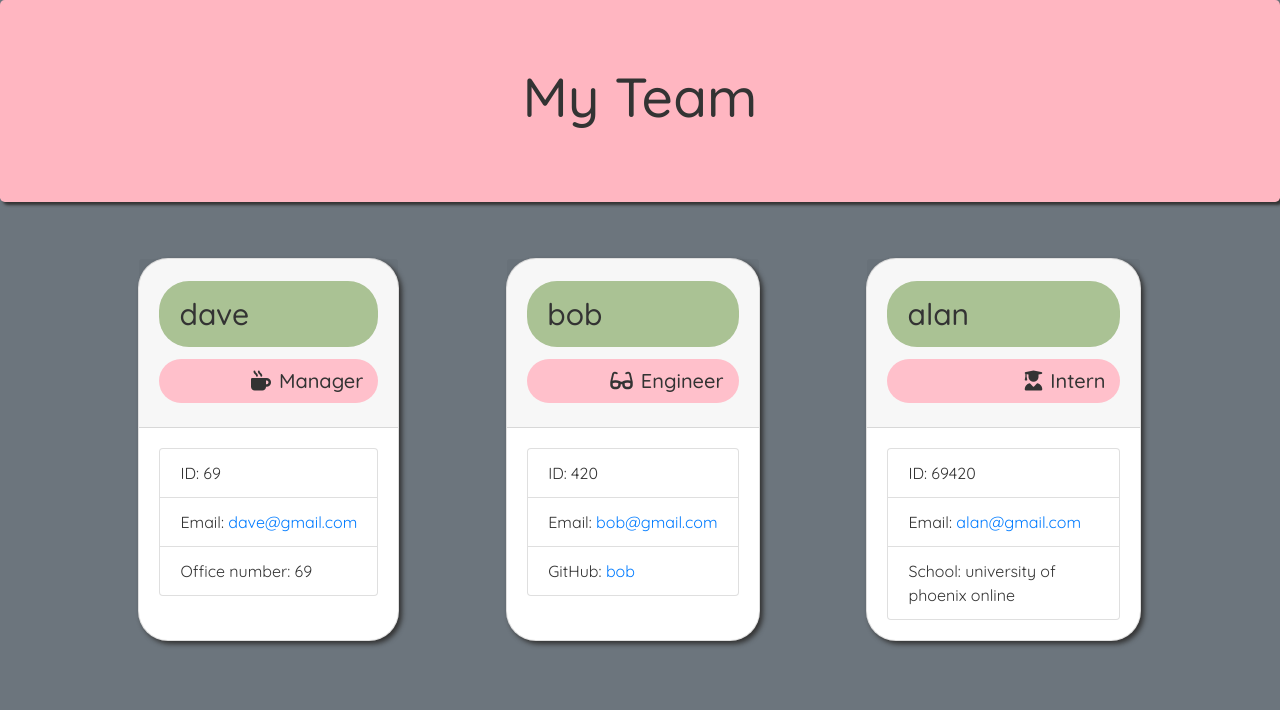
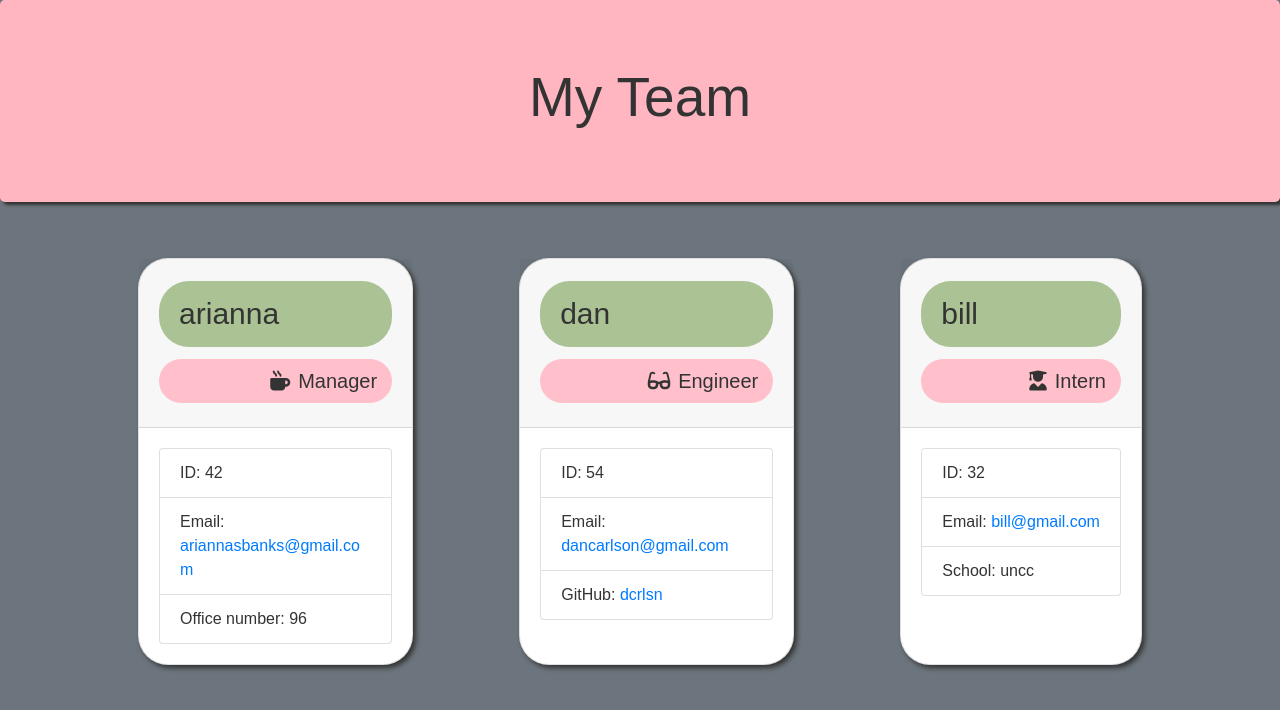
Before and after one commit to gluupo/team-profile-generator, a website: page index.html in a window 1280 px wide. Drawn offline with nearby package versions, Linux system fonts and the light colour scheme.

Commit message:
sample index.html

```diff
--- a/index.html
+++ b/index.html
@@ -1,20 +1,16 @@
+
     <!DOCTYPE html>
   <html lang="en">
-
   <head>
     <meta charset="UTF-8" />
     <meta name="viewport" content="width=device-width, initial-scale=1.0" />
     <meta http-equiv="X-UA-Compatible" content="ie=edge" />
     <title>My Team</title>
-    <link rel="preconnect" href="https://fonts.googleapis.com">
-    <link rel="preconnect" href="https://fonts.gstatic.com" crossorigin>
-    <link href="https://fonts.googleapis.com/css2?family=Quicksand:wght@400;500&display=swap" rel="stylesheet">
     <link rel="stylesheet" href="https://stackpath.bootstrapcdn.com/bootstrap/4.3.1/css/bootstrap.min.css"
         integrity="sha384-ggOyR0iXCbMQv3Xipma34MD+dH/1fQ784/j6cY/iJTQUOhcWr7x9JvoRxT2MZw1T" crossorigin="anonymous">
-    <link rel="stylesheet" href="./src/style.css">
+    <link rel="stylesheet" href="../src/style.css">
     <script src="https://kit.fontawesome.com/c502137733.js"></script>
   </head>
-
   <body class="bg-secondary">
     <div class="container-fluid">
         <div class="row">
@@ -25,47 +21,46 @@
     </div>
     <div class="container">
         <div class="row">
-            <div class="row team-area col-12 d-flex justify-content-center">
+            <div class="team-area col-12 d-flex justify-content-center">
 
         <div class="card employee-card">
         <div class="card-header">
-                        <h2 class="card-title">dave</h2>
+            <h2 class="card-title">arianna</h2>
             <h3 class="card-title"><i class="fas fa-mug-hot mr-2"></i>Manager</h3>
         </div>
         <div class="card-body">
             <ul class="list-group">
-                            <li class="list-group-item">ID: 69</li>
-                            <li class="list-group-item">Email: <a href="mailto:dave@gmail.com">dave@gmail.com</a></li>
-                            <li class="list-group-item">Office number: 69</li>
+                <li class="list-group-item">ID: 42</li>
+                <li class="list-group-item">Email: <a href="mailto:ariannasbanks@gmail.com">ariannasbanks@gmail.com</a></li>
+                <li class="list-group-item">Office number: 96</li>
             </ul>
         </div>
     </div>
 
         <div class="card employee-card">
     <div class="card-header">
-                        <h2 class="card-title">bob</h2>
+        <h2 class="card-title">dan</h2>
         <h3 class="card-title"><i class="fas fa-glasses mr-2"></i>Engineer</h3>
     </div>
     <div class="card-body">
         <ul class="list-group">
-                            <li class="list-group-item">ID: 420</li>
-                            <li class="list-group-item">Email: <a href="mailto:bob@gmail.com">bob@gmail.com</a></li>
-                            <li class="list-group-item">GitHub: <a href="https://github.com/bob" target="_blank"
-                                    rel="noopener noreferrer">bob</a></li>
+            <li class="list-group-item">ID: 54</li>
+            <li class="list-group-item">Email: <a href="mailto:dancarlson@gmail.com">dancarlson@gmail.com</a></li>
+            <li class="list-group-item">GitHub: <a href="https://github.com/dcrlsn" target="_blank" rel="noopener noreferrer">dcrlsn</a></li>
         </ul>
     </div>
   </div>
 
         <div class="card employee-card">
     <div class="card-header">
-                        <h2 class="card-title">alan</h2>
+        <h2 class="card-title">bill</h2>
         <h3 class="card-title"><i class="fas fa-user-graduate mr-2"></i>Intern</h3>
     </div>
     <div class="card-body">
         <ul class="list-group">
-                            <li class="list-group-item">ID: 69420</li>
-                            <li class="list-group-item">Email: <a href="mailto:alan@gmail.com">alan@gmail.com</a></li>
-                            <li class="list-group-item">School: university of phoenix online</li>
+            <li class="list-group-item">ID: 32</li>
+            <li class="list-group-item">Email: <a href="mailto:bill@gmail.com">bill@gmail.com</a></li>
+            <li class="list-group-item">School: uncc</li>
         </ul>
     </div>
   </div>
@@ -74,5 +69,4 @@
         </div>
     </div>
   </body>
-
   </html>
```
Lines whose indentation alone changed are shown as unchanged.
